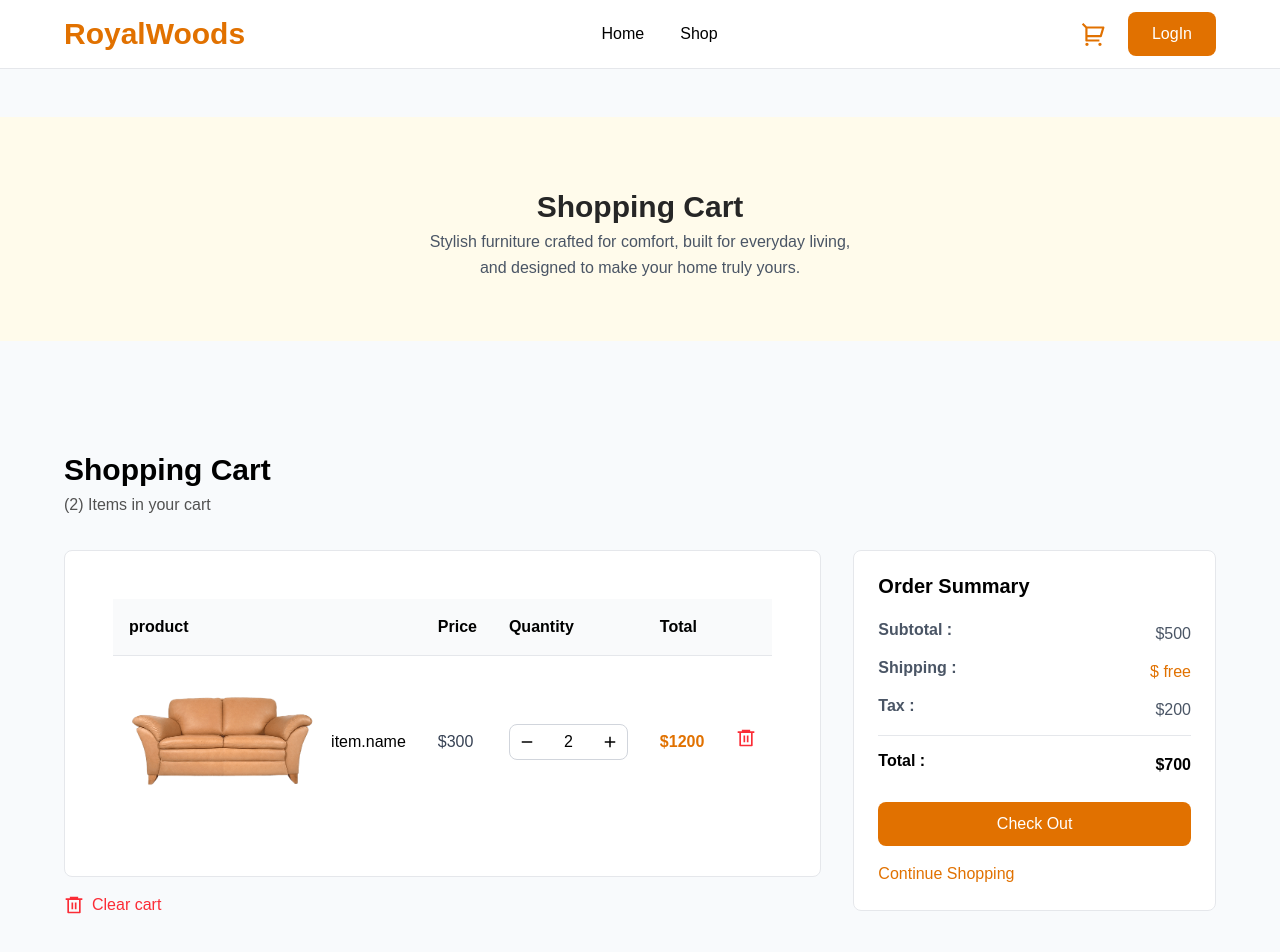
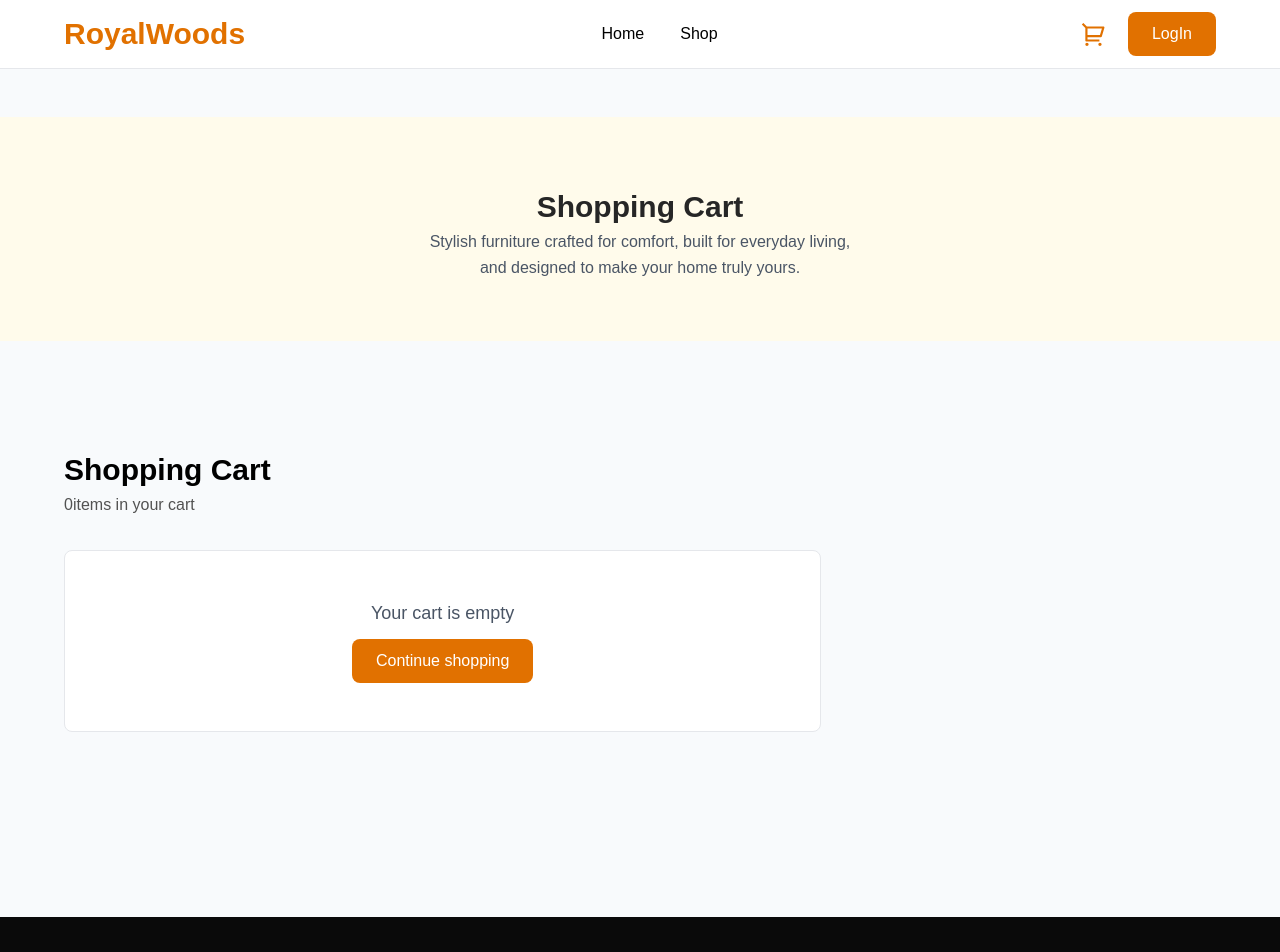
Before and after one commit to thex1abhi/E-commerce-Website-, a Next.js app: page /shopping-cart in a window 1280 px wide. Shown: the top 952 px of the page. Built offline with nearby package versions, Linux system fonts and the light colour scheme; a web font is replaced by a local one.

Commit message:
Added states and functions

```diff
--- a/components/CartItems.tsx
+++ b/components/CartItems.tsx
@@ -9,8 +9,12 @@ import { useMemo } from "react";
 
 const CartItems = () => {
     const items = useCartStore((state) => state.items);
-    const CartItems = useMemo(() => {
-        return items.map(item => {
+    const RemoveItem = useCartStore((state) => state.removeItem);
+    const clearCart = useCartStore((state) => state.clearCart)
+    const updateQuantity = useCartStore((state) => state.updateQuantity)
+
+    const cartItems = useMemo(() => {
+        return items.map((item) => {
             const product = allProducts.find((p) => p.id === item.id)
             if (!product) throw new Error("Product not found ")
             return {
@@ -23,20 +27,34 @@ const CartItems = () => {
             }
         })
     }, [items])
+
+    //total items
+    const TotalItems = useMemo(() => {
+        return items.reduce((total, item) => total + item.quantity, 0);
+    }, [items])
+    const Subtotal = useMemo(() => {
+        return cartItems.reduce((total, item) => total + item.price * item.quantity, 0);
+    }, [cartItems])
+
     return <section className="py-24 md:py-28 ">
         <div className="container">
             {/* Title  */}
             <div className="mb-8 space-y-1.5">
                 <h3 className="text-3xl "> Shopping Cart </h3>
-                <p className="text-neutral-600"> (2) Items in your cart </p>
+                <p className="text-neutral-600"> {TotalItems}
+                    {TotalItems === 1 ? "item" : "items" }  in your cart </p>
             </div>
             <div className="grid gap-8 lg:grid-cols-3 lg:items-start  " >
                 {/* Cart items  */}
                 <div className="lg:col-span-2 ">
-                    <div className="bg-white border border-gray-200 rounded-lg p-4 sm:p-6 md:p-12 text-center    overflow-hidden  ">
+                    {cartItems.length === 0 ? (
+                        <div className="bg-white border border-gray-200 rounded-lg p-12 text-center space-y-3   ">
+                            <div className="text-gray-600 text-lg font-cunia  "> Your cart is empty </div>
+                            <Link href={"/shop"} className="btn-primary inline-block" > Continue shopping  </Link> </div>
+                    ) : (<div className="bg-white border border-gray-200 rounded-lg p-4 sm:p-6 md:p-12 text-center    overflow-hidden  ">
                         {/* mobile view  */}
                         <div className="md:hidden divide-y divide-gray-200">
-                            {CartItems.map((item)=>(
+                            {cartItems.map((item) => (
                                 //  items
 
                                 <div key={item.id} className="p-4 ">
@@ -57,26 +75,29 @@ const CartItems = () => {
                                             <p className="text-gray-600 mb-2 "> $ {item.price} </p>
 
                                             <div className=" flex items-center  gap-2 border border-gray-300 w-fit  rounded-lg overflow-hidden ">
-                                            <button className="p-2 hover:bg-gray-100 focus:bg-gray-100 transition ">
+                                                <button className="p-2 hover:bg-gray-100 focus:bg-gray-100 transition "
+                                                    onClick={() => updateQuantity(item.id, item.quantity - 1)} >
                                                     <RiSubtractLine size={18} />
                                                 </button>
                                                 <p className="px-3 font-medium">
                                                     {item.quantity}
                                                 </p>
-                                            <button className="p-2 hover:bg-gray-100 focus:bg-gray-100 transition "> <RiAddLine size={18} />
+                                                <button className="p-2 hover:bg-gray-100 focus:bg-gray-100 transition "
+                                                    onClick={() => updateQuantity(item.id, item.quantity + 1)}
+                                                > <RiAddLine size={18} />
                                                 </button>
                                             </div>
                                         </div>
 
                                         {/* trash icon  */}
-                                    <button className="text-red-500 hover:text-red-700 focus:text-red-700 transition-colors   " title="Delete-item" >
+                                        <button className="text-red-500 hover:text-red-700 focus:text-red-700 transition-colors   " onClick={() => RemoveItem(item.id)} title="Delete-item" >
                                             <RiDeleteBin6Line size={20} />
                                         </button>
 
                                         {/* total price  */}
                                         <div className="">
                                             <p className="text-gray-600 font-semibold  ">Subtotal:</p>
-                                        <p className=" text-amber-600 font-cunia"> ${500} </p>
+                                            <p className=" text-amber-600 font-cunia"> ${item.price *item.quantity } </p>
                                         </div>
                                     </div>
                                     {/* total price  */}
@@ -101,58 +122,71 @@ const CartItems = () => {
                                     </tr>
                                 </thead>
                                 <tbody className="divide-y divide-gray-200" >
-                                    {/* item  */}
-                                    <tr className="">
+                                    {cartItems.map(item => (
+                                        <tr key={item.id} className="">
                                             <td className="p-4">
                                                 <div className="flex items-center gap-4  ">
                                                     {/* img  */}
                                                     <div className="" >
-                                                    <Image src={"/images/product-1.png"} height={100}
+                                                        <Image src={item.img} height={100}
                                                             width={100}
-                                                        alt=""
+                                                            alt={item.name}
                                                             className="rounded-md w-auto h-auto object-contain " />
                                                     </div>
-                                                <p className="font-medium "> {'item.name'} </p>
+                                                    <p className="font-medium "> {item.name} </p>
                                                 </div>
                                             </td>
                                             <td className="text-gray-700 p-4 "> ${300} </td>
                                             <td className="p-4 ">
                                                 {/* item  Counter  */}
                                                 <div className=" flex items-center  gap-2 border border-gray-300 w-fit  rounded-lg overflow-hidden ">
-                                                <button className="p-2 hover:bg-gray-100 focus:bg-gray-100 transition ">
+                                                    <button className="p-2 hover:bg-gray-100 focus:bg-gray-100 transition "
+                                                        onClick={() => updateQuantity(item.id, item.quantity - 1)}
+                                                    >
                                                         <RiSubtractLine size={18} />
                                                     </button>
                                                     <p className="px-3 font-medium">
-                                                    2
+                                                        {item.quantity}
                                                     </p>
-                                                <button className="p-2 hover:bg-gray-100 focus:bg-gray-100 transition "> <RiAddLine size={18} />
+                                                    <button className="p-2 hover:bg-gray-100 focus:bg-gray-100 transition "
+                                                        onClick={() => updateQuantity(item.id, item.quantity + 1)}
+                                                    > <RiAddLine size={18} />
                                                     </button>
                                                 </div>
                                             </td>
                                             {/* total price  */}
 
                                             <td className="p-4 font-semibold  text-amber-600">
-                                            ${1200}
+                                                ${item.price}
                                             </td>
                                             <td className="p-4 " >
                                                 {/* trash icon  */}
-                                            <button className="text-red-500 hover:text-red-700 focus:text-red-700 transition-colors   " title="Delete-item" >
+                                                <button className="text-red-500 hover:text-red-700 focus:text-red-700 transition-colors   " title="Delete-item" onClick={() => RemoveItem(item.id)} >
                                                     <RiDeleteBin6Line size={20} />
                                                 </button>
                                             </td>
                                         </tr>
+                                    ))}
+                                    {/* item  */}
+
 
                                 </tbody>
                             </table>
                         </div>
                     </div>
+                    )}
+
                     {/* clear cart  btn  */}
-                    <button className="mt-4 text-red-500 flex items-center gap-2 hover:text-red-700 focus:text-red-700 transition-colors   ">
+                    {cartItems.length > 0 && <button className="mt-4 text-red-500 flex items-center gap-2 hover:text-red-700 focus:text-red-700 transition-colors   " onClick={() => clearCart(
+
+                    )} >
                         <RiDeleteBin6Line size={20} />
                         Clear cart
-                    </button >
+                    </button >}
+
                 </div>
                 {/* order sumamry  */}
+                {cartItems.length > 0 && (
                     <div className="lg:col-span-1 self-start border border-gray-200 bg-white p-6 rounded-lg sticky top-24">
                         {/* title  */}
                         <h3 className="text-xl mb-6 " > Order Summary  </h3>
@@ -160,7 +194,7 @@ const CartItems = () => {
                             {/* total  */}
                             <div className="flex justify-between text-gray-600 " >
                                 <h4 > Subtotal :  </h4>
-                            <p className="">${500} </p>
+                                <p className="">${Subtotal} </p>
                             </div>
                             {/* shipping  */}
                             <div className="flex justify-between  text-gray-600">
@@ -185,7 +219,8 @@ const CartItems = () => {
                             <Link href={"/shop"} className="block  mt-4 text-amber-600 hover:underline
                         focus:underline max-w-max" > Continue Shopping  </Link>
                         </div>
-                </div>
+                    </div>)
+                }
             </div>
         </div>
     </section>
--- a/components/Header.tsx
+++ b/components/Header.tsx
@@ -47,8 +47,8 @@ const Header = () => {
                 <div className="flex items-center gap-2 " >
                     <Link href={'/shopping-cart'} className="size-10 inline-flex items-center justify-center rounded-sm relative" >
                         <RiShoppingCart2Line size={26} className={`hover:text-amber-600 focus:text-amber-600 transition-colors  ${pathname === "/shopping-cart" ? "text-amber-600" : ""}   `} />
-                        <span className="size-5 bg-amber-600 text-white flex items-center justify-center rounded-full text-xs absolute top-0 right-0  "  >2
-                        </span>
+                         {totalItems > 0 &&
+                            <span className="absolute top-0 right-0  bg-amber-600 flex items-center size-5 rounded-full text-white justify-center text-xs " > {totalItems} </span>}
                     </Link>
                     <button onClick={handleClick}  >
                         {openMenu ? <RiCloseLine size={28} /> : <RiMenuLine size={28} />}
```
Lines whose indentation alone changed are shown as unchanged.
